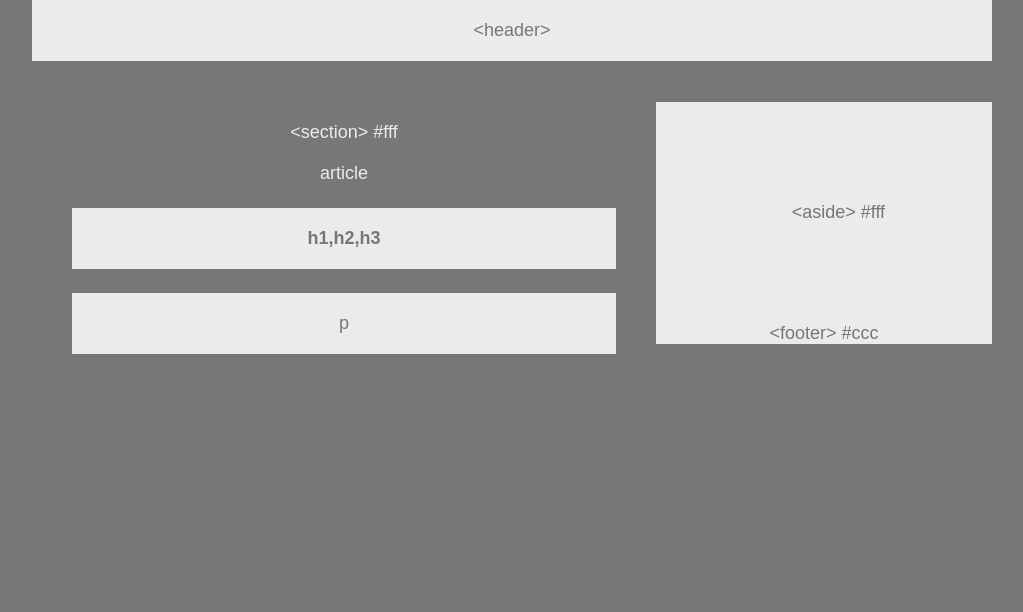
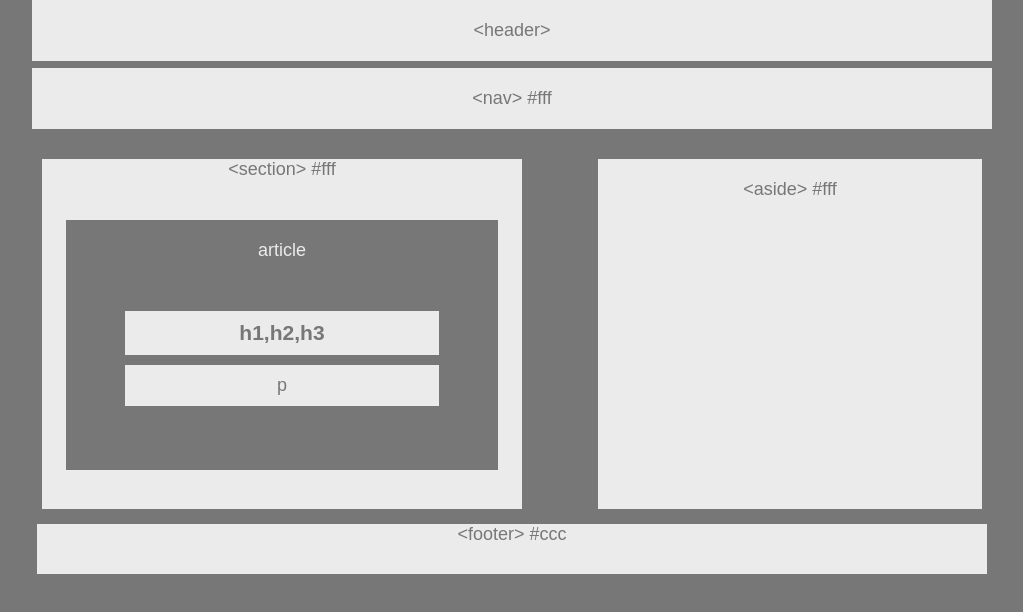
Before and after one commit to Logank40/HW-Wireframe, a plain HTML site: page index.html in a window 1280 px wide. Shown: the whole page, without its empty margins (128-1151 px from the left). Drawn offline with Linux system fonts and the light colour scheme.

Commit message:
first push

```diff
--- a/index.html
+++ b/index.html
@@ -3,51 +3,53 @@
 
 <head>
   <meta charset="UTF-8">
-  <link rel="stylesheet" type="text/css" href="style.css" <title>
+  <link rel="stylesheet" type="text/css" href="style.css"/>
+  <title>
   </title>
 </head>
 
 
 <body>
   <div>
-    <!-- full width -->
+
     <header>
       &lt;header&gt
     </header>
 
 
-    <!-- full width -->
+
     <nav>
       &lt;nav&gt; #fff
     </nav>
 
 
-    <!-- give this an id or class so you can apply a clearfix hack to it -->
-    <div>
-      <!-- float left, width: 65%ish, and padding -->
-      <section id="left">
+
+    <section>
+      <heading>
         &lt;section&gt; #fff
-        <!-- add padding -->
+      </heading>
+
       <article>
         article
-          <!-- add padding -->
-          <h4 class="articles">h1,h2,h3</h4>
-          <!-- add padding -->
-          <p class="articles">p</p>
+
+        <h1>h1,h2,h3</h1>
+
+        <p class="inner">p</p>
       </article>
     </section>
 
-      <!-- float right, width: 32%ish, and padding -->
+
     <aside>
-        &lt;aside&gt; #fff
+      <heading>&lt;aside&gt; #fff</heading>
     </aside>
   </div>
+
+  <div id="clearfix"></div>
 
   <footer>
     &lt;footer&gt; #ccc
   </footer>
 
-  </div>
 </body>
 
 </html>
--- a/style.css
+++ b/style.css
@@ -14,46 +14,83 @@ body {
 
 header {
   padding: 20px;
-  margin-bottom: 20px;
+  margin-bottom: 7px;
   color: #777;
   background-color: #ebebeb;
   font-size: 18px;
   width: 100%;
 }
 
-#nav {
-  list-style: none;
+nav {
   background-color: #ebebeb;
-  list-style: none;
-  color: white;
- }
+  color: #777;
+  padding: 20px;
+  margin-bottom: 20px;
+  font-size: 18px;
+  width: 100%;
+}
+
+section {
+  display: block;
+  width: 50%;
+  float: left;
+  margin: 10px;
+  height: 350px;
+  overflow: hidden;
+  background-color: #ebebeb;
+}
 
 article {
   background-color:#777;
   color: #ebebeb;
   padding: 20px;
+  width: 90%;
+  margin: auto;
+  margin-top: 40px;
+  height: 250px;
 }
 
-#left {
-  background-color: #777;
-  color: #ebebeb;
-  float: left;
-  width: 65%;
+h1 {
+  width: 80%;
+  padding: 10px;
+  color: #777;
+  text-align: center;
+  background-color: #ebebeb;
+  margin: auto;
+  margin-top: 50px;
+}
+
+
+
+p {
+  width: 80%;
+  padding: 10px;
+  margin: auto;
+  color: #777;
+  text-align: center;
+  background-color: #ebebeb;
+  margin-top: 10px;
+}
+
+aside {
+  float: right;
+  width: 40%;
   padding: 20px;
+  background-color: #ebebeb;
+  color: #777;
+  height: 350px;
+  margin: 10px;
+}
+
+#clearfix {
+  content: "";
+  display: block;
+  clear: both;
 }
 
 footer {
   background-color: #ebebeb;
+  height: 50px;
+  clear: both;
+  margin: 5px;
 }
-
-.articles {
-  color: #777;
-  background-color: #ebebeb;
-  padding: 20px;
-}
-
-aside {
-  float: right;
-  width: 32%;
-  padding: 100px;
-}
```
Lines whose indentation alone changed are shown as unchanged.
